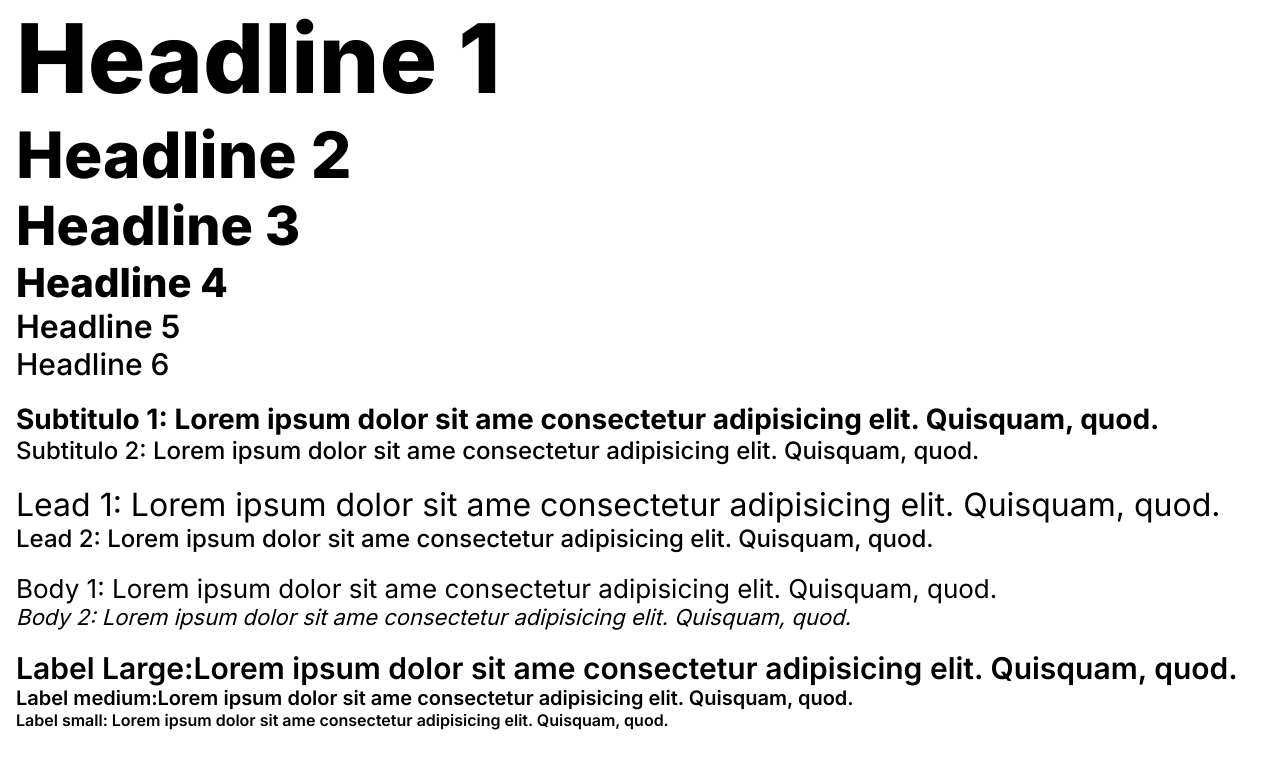
After one commit to Colegio-de-ingenieros/Proyect-Master, a PHP site: page /public/plantilla_textos.html in a window 1280 px wide. The commit adds this page. Shown: the top 769 px of the page. Run offline with PHP 8.4, Linux system fonts and the light colour scheme.

Commit message:
Creación de la plantilla de textos lista para su uso

```diff
--- a/public/css/style.css
+++ b/public/css/style.css
@@ -1,8 +1,11 @@
+@import url('https://fonts.googleapis.com/css2?family=Inter:wght@100;200;300;400;500;600;700;800;900&family=Manrope:wght@200;300;400;500;600;700;800&display=swap');
+
 :root{
     --color-primary: #212d6a;
     --color-secondary: #273544;
-    --color-tertiary: #61a8ab;
-    --color-quaternary: #085262;
+    --color-tertiary: #3f4552;
+    --color-quaternary: #61a8ab;
+    --color-quinary: #085262;
 
     --color-white: #ffffff;
     --color-gray: #dfe3e7;
@@ -14,5 +17,122 @@
 
     --color-red: #ff0000;
 
-    --radius: 15px;
+    --radius: .9375rem;
 }
+
+*{
+    margin: 0;
+    padding: 0;
+    box-sizing: border-box;
+}
+
+html{
+    font-family: 'Inter', sans-serif;
+    font-size: 1rem;
+}
+
+body{
+    color: var(--color-black);
+    background-color: var(--color-white);
+    padding: 0 16px;
+}
+
+/* =================== ENCABEZADOS =================== */
+h1{
+    color: var(--color-black);
+    font-size: 96px;
+    font-weight: 800;
+}
+
+h2{
+    color: var(--color-black);
+    font-size: 64px;
+    font-weight: 800;
+}
+
+h3{
+    color: var(--color-black);
+    font-size: 54px;
+    font-weight: 800;
+}
+
+h4{
+    color: var(--color-black);
+    font-size: 40px;
+    font-weight: 800;
+}
+
+h5{
+    color: var(--color-black);
+    font-size: 32px;
+    font-weight: 600;
+}
+
+h6{
+    color: var(--color-black);
+    font-size: 30px;
+    font-weight: 500;
+}
+
+/* =================== SUBTITULOS ============== */
+.subtitulo-1{
+    color: var(--color-black);
+    font-size: 28px;
+    font-weight: 700;
+}
+
+.subtitulo-2{
+    color: var(--color-black);
+    font-size: 24px;
+    font-weight: 500;
+}
+
+/* =================== PARAGRAFOS ============== */
+
+.lead-1{
+    color: var(--color-black);
+    font-size: 32px;
+    font-weight: 400;
+}
+
+/* =================== Leads =================== */
+
+.lead-2{
+    color: var(--color-black);
+    font-size: 24px;
+    font-weight: 500;
+}
+
+/* =================== TEXTOS =================== */
+
+.body-1{
+    color: var(--color-black);
+    font-size: 26px;
+    font-weight: 400;
+}
+
+.body-2{
+    color: var(--color-black);
+    font-size: 22px;
+    font-weight: 400;
+    font-style: italic;
+}
+
+/* =================== LARGE LABELS =================== */
+.label-1{
+    color: var(--color-black);
+    font-size: 1.875rem;
+    font-weight: 600;
+}
+
+.label-2{
+    color: var(--color-black);
+    font-size: 1.25rem;
+    font-weight: 600;
+}
+
+.label-3{
+    color: var(--color-black);
+    font-size: 1rem;
+    font-weight: 600;
+}
--- /dev/null
+++ b/public/plantilla_textos.html
@@ -0,0 +1,38 @@
+<!DOCTYPE html>
+<html lang="en">
+<head>
+    <meta charset="UTF-8">
+    <meta http-equiv="X-UA-Compatible" content="IE=edge">
+    <meta name="viewport" content="width=device-width, initial-scale=1.0">
+    <title>Document</title>
+    <link rel="stylesheet" href="./css/style.css">
+</head>
+<body>
+    <main>
+        <!-- Headers -->
+        <h1>Headline 1</h1>
+        <h2>Headline 2</h2>
+        <h3>Headline 3</h3>
+        <h4>Headline 4</h4>
+        <h5>Headline 5</h5>
+        <h6>Headline 6</h6>
+        <br>
+        <!-- Paragraphs subtitulos-->
+        <p class="subtitulo-1"> Subtitulo 1: Lorem ipsum dolor sit ame consectetur adipisicing elit. Quisquam, quod.</p>
+        <p class="subtitulo-2">Subtitulo 2: Lorem ipsum dolor sit ame consectetur adipisicing elit. Quisquam, quod.</p>
+        <br>
+        <!-- Paragraphs  lead-->
+        <p class="lead-1">Lead 1: Lorem ipsum dolor sit ame consectetur adipisicing elit. Quisquam, quod.</p>
+        <p class="lead-2">Lead 2: Lorem ipsum dolor sit ame consectetur adipisicing elit. Quisquam, quod.</p>
+        <br>
+        <!-- Paragraphs  body-->
+        <p class="body-1">Body 1: Lorem ipsum dolor sit ame consectetur adipisicing elit. Quisquam, quod.</p>
+        <p class="body-2">Body 2: Lorem ipsum dolor sit ame consectetur adipisicing elit. Quisquam, quod.</p>
+        <br>
+        <!-- Large Labels -->
+        <p class="label-1">Label Large:Lorem ipsum dolor sit ame consectetur adipisicing elit. Quisquam, quod.</p>
+        <p class="label-2">Label medium:Lorem ipsum dolor sit ame consectetur adipisicing elit. Quisquam, quod.</p>
+        <p class="label-3">Label small: Lorem ipsum dolor sit ame consectetur adipisicing elit. Quisquam, quod.</p>
+    </main>
+</body>
+</html>
```
Also changed, not shown: public/plantilla_diseño.html (deleted, +0 -17 lines), config/temporal.txt (added), controller/temporal.txt (added), model/temporal.txt (added), view/temporal.txt (added).
